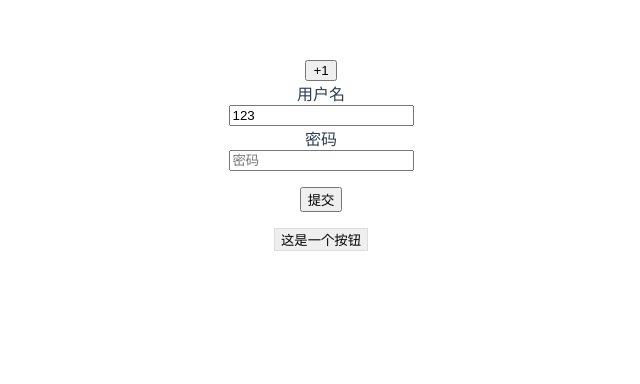
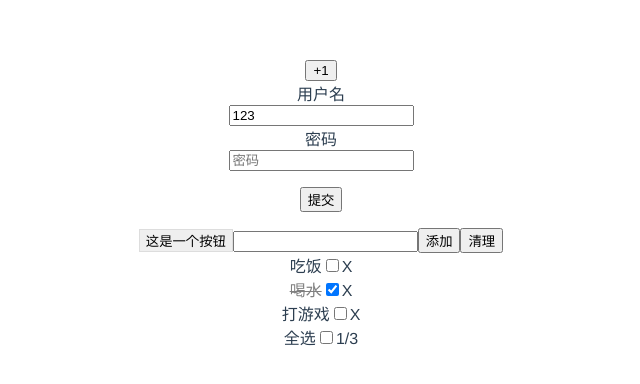
Before and after one commit to Wu585/vue3-demo, a Vue app: page / in a window 1280 px wide. Shown: the top 384 px of the page, without its empty margins (319-959 px from the left). Built offline with nearby package versions, Linux system fonts and the light colour scheme.

Commit message:
完成todoList

```diff
--- a/src/App.vue
+++ b/src/App.vue
@@ -3,6 +3,7 @@
 // Check out https://v3.vuejs.org/api/sfc-script-setup.html#sfc-script-setup
 import Test from './components/Test.vue';
 import MyButton from './components/MyButton.vue';
+import TodoList from './components/TodoList.vue';
 const x = (content:string)=>{
   console.log(content);
 }
@@ -11,6 +12,7 @@ const x = (content:string)=>{
 <template>
   <Test/>
   <MyButton @change="x" content="这是一个按钮"/>
+  <TodoList/>
 </template>
 
 <style>
--- /dev/null
+++ b/src/components/TodoList.vue
@@ -0,0 +1,65 @@
+<script setup lang="ts">
+import {computed, ref} from 'vue';
+
+interface TodoItem {
+  msg: string,
+  done: boolean
+}
+
+const todoMsg = ref('');
+const list = ref<TodoItem[]>([
+  {msg: '吃饭', done: false},
+  {msg: '喝水', done: true},
+  {msg: '打游戏', done: false},
+]);
+const hasDown = computed(() => list.value.filter(item => item.done).length);
+const add = () => {
+  if (todoMsg.value) {
+    list.value.push({
+      msg: todoMsg.value,
+      done: false
+    });
+  }
+};
+const clearMsg = () => {
+  todoMsg.value = '';
+};
+const deleteOne = (index: number) => {
+  list.value.splice(index, 1);
+};
+const isAllDone = computed<boolean>({     // 所有的事项是否完成，双向绑定到全选按钮
+  get() {  // isAllDone 的获取方法，用于双向绑定数据
+    return hasDown.value === list.value.length;
+  },
+  set(value: boolean) {   // isAllDone 的更改方法，用于实现全选 和 取消全选功能
+    list.value.forEach(item => {
+      item.done = value;
+    });
+  }
+});
+</script>
+
+<template>
+  <input type="text" v-model="todoMsg">
+  <button @click="add">添加</button>
+  <button @click="clearMsg">清理</button>
+  <div>
+    <div v-for="(item,index) in list" :key="item.msg">
+      <span :class="{done:item.done}">{{ item.msg }}</span>
+      <input type="checkbox" v-model="item.done">
+      <span @click="deleteOne(index)">X</span>
+    </div>
+    <div>
+      <span>全选</span>
+      <input type="checkbox" v-model="isAllDone">
+      <span>{{ hasDown }}/{{ list.length }}</span>
+    </div>
+  </div>
+</template>
+
+<style lang="scss" scoped>
+.done {
+  text-decoration: line-through;
+  color: gray;
+}
+</style>
```
